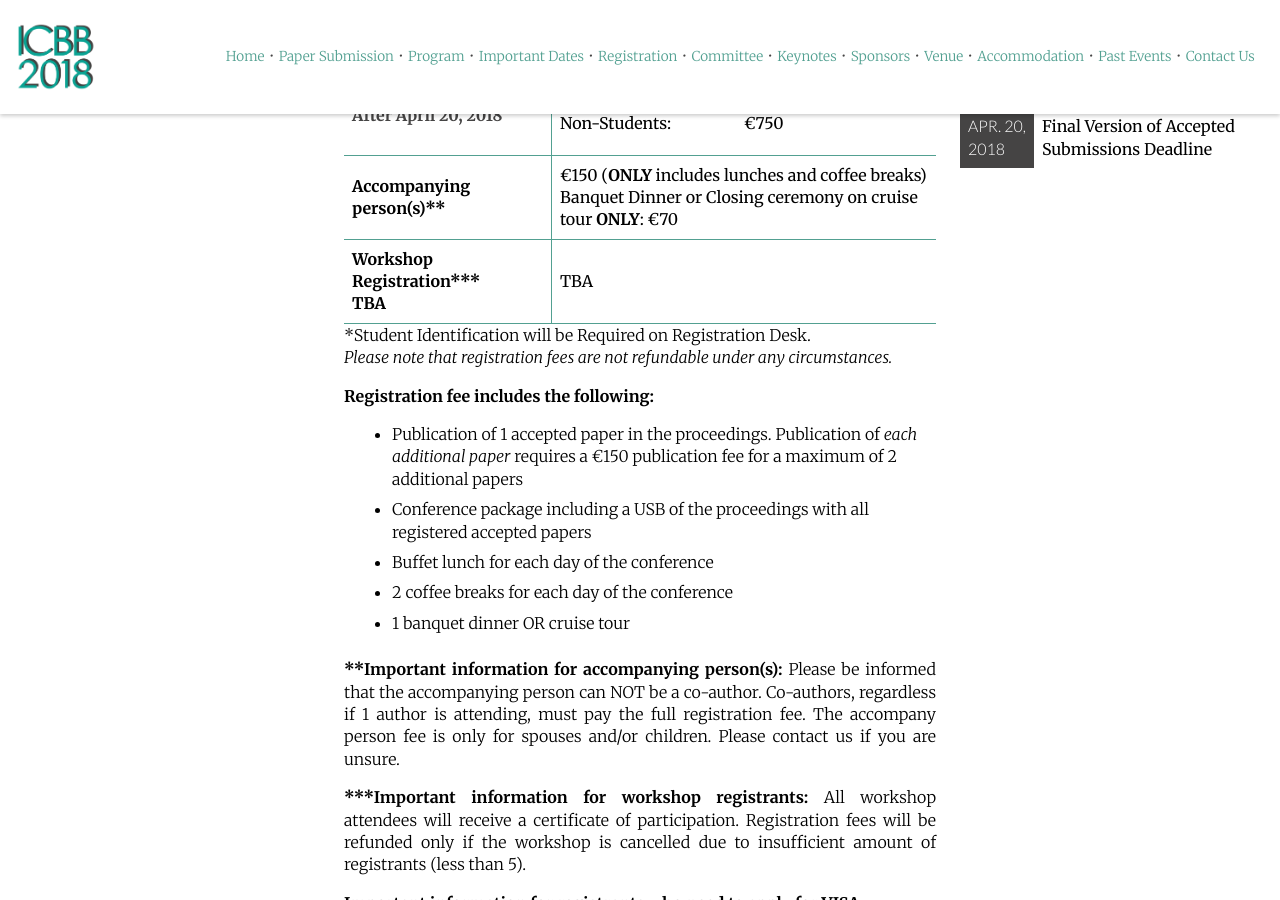
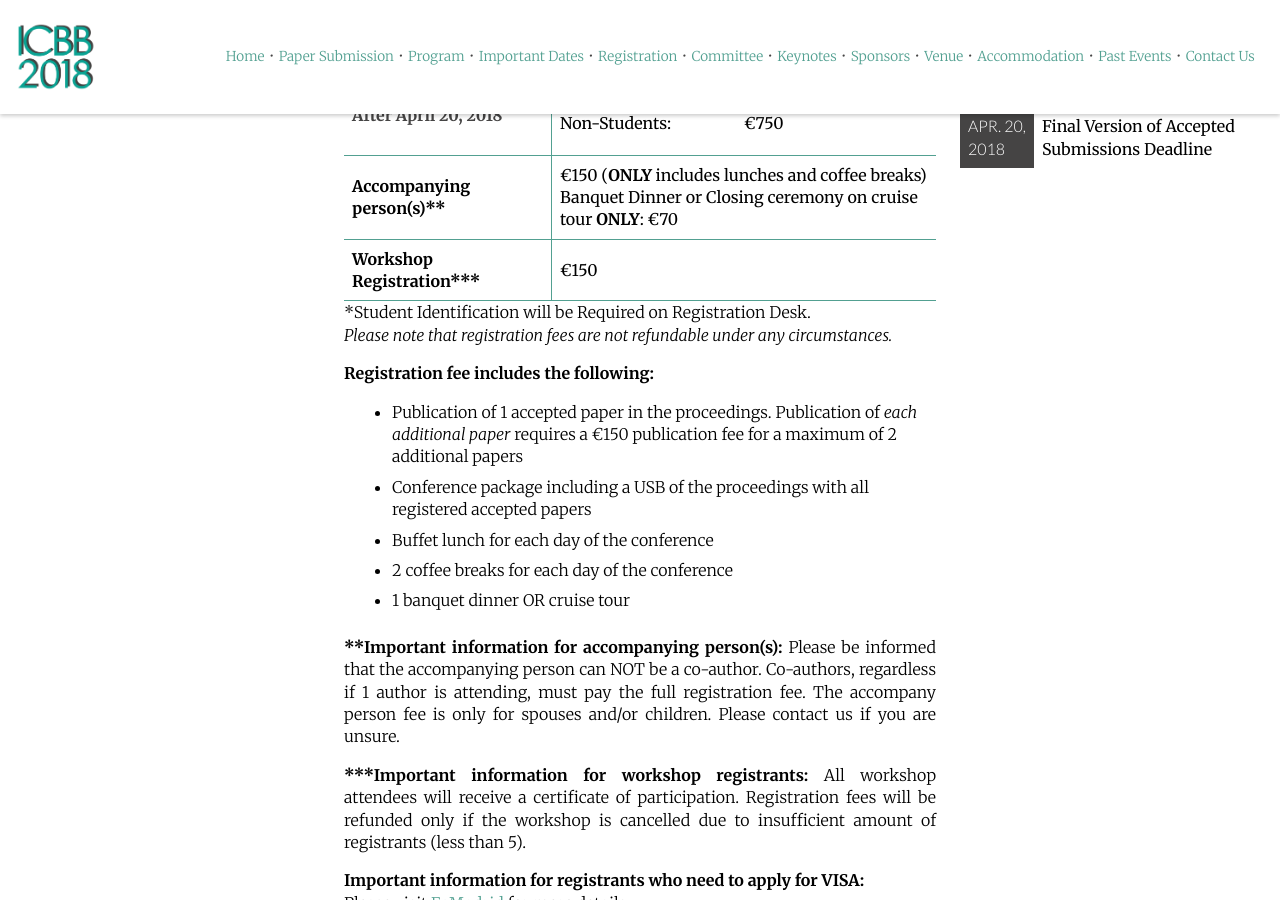
Before and after one commit to intaset/bbseries, a Jekyll site: the page built from registration.html, in a window 1280 px wide and 900 px high, scrolled down 767 px. Built offline with Jekyll 4.4.1, drawn with Linux system fonts in a browser that asks for light colours; nearby versions of some CDN libraries; Markdown is read by kramdown in place of the engine named in the settings; comment, search, counter and statistics services are not loaded.

Commit message:
added workshop

```diff
--- a/paypal.html
+++ b/paypal.html
@@ -22,7 +22,7 @@ keyword: biotechnology conference, biofuel conference, biomaterials conference,
 		 <option value="Additional Paper">Additional Paper €150.00 EUR</option>
 		 <option value="Accompanying Person">Accompanying Person €150.00 EUR</option>
 		 <option value="Closing Ceremony">Closing Ceremony €70.00 EUR</option>
-		 <!-- <option value="NewTech Workshop">NewTech Workshop €122.00 EUR</option> -->
+		 <option value="NewTech Workshop">NewTech Workshop €150.00 EUR</option>
 	</select> </td></tr>
 	</table>
 	<input type="hidden" name="currency_code" value="EUR">
--- a/registration.html
+++ b/registration.html
@@ -48,10 +48,10 @@ keyword: biotechnology conference, biofuel conference, biomaterials conference,
     </tr>
 
     <tr>
-    <td class="date-title" rowspan="1">Workshop Registration***<br>TBA</td>
+    <td class="date-title" rowspan="1">Workshop Registration***</td>
     </tr>
     <tr>
-    <td class="imp-date">TBA</td>
+    <td class="imp-date">€150</td>
     </tr>
 </tbody></table>
 </div>
@@ -88,8 +88,8 @@ keyword: biotechnology conference, biofuel conference, biomaterials conference,
 </tr>
 
     <tr>
-    <th class="date-title" rowspan="1">Workshop Registration***<br>TBA</th>
-    <td class="imp-date">TBA</td>
+    <th class="date-title" rowspan="1">Workshop Registration***</th>
+    <td class="imp-date">€150</td>
     </tr>
 </tbody>
 </table>
```
Also changed, not shown: 2 other files.
